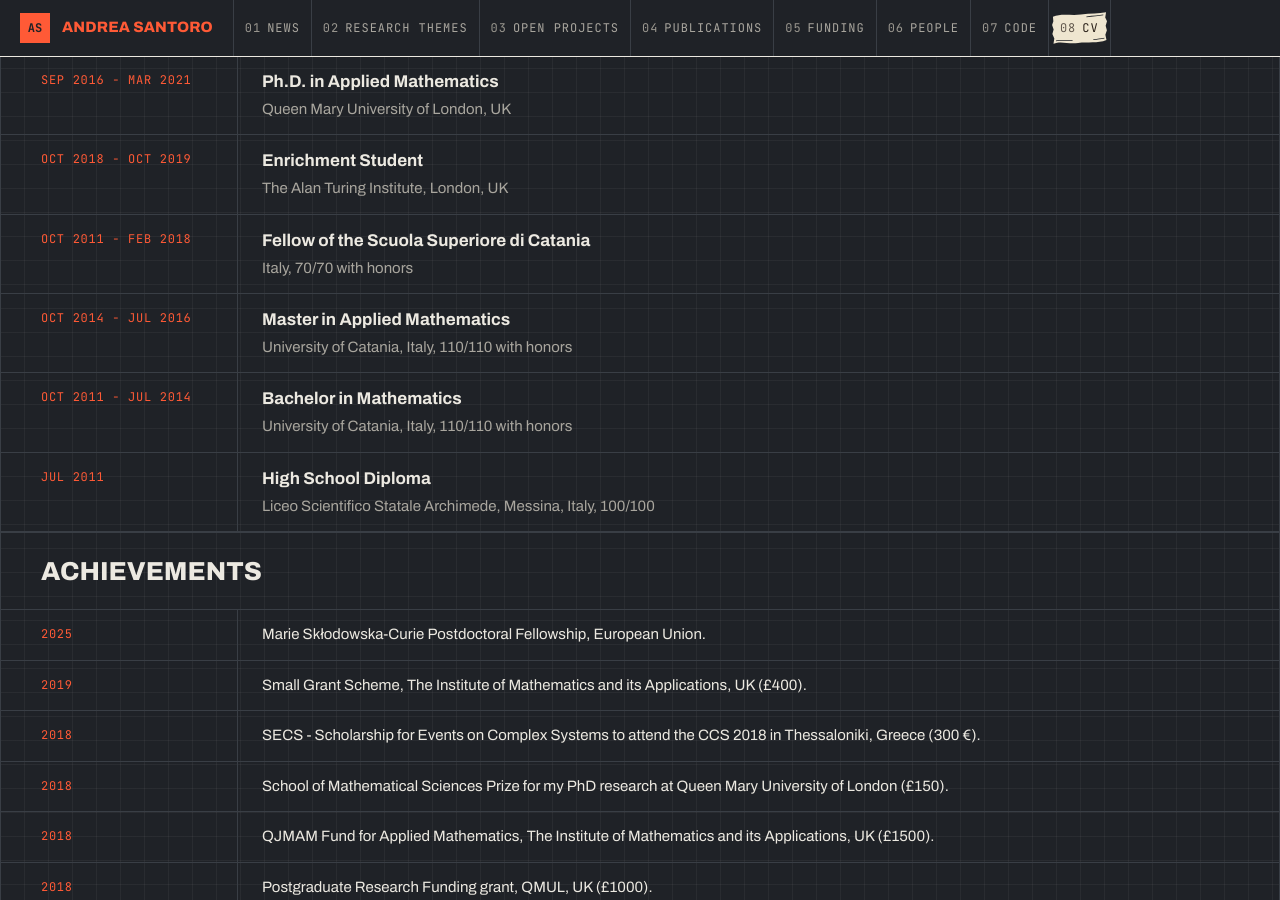
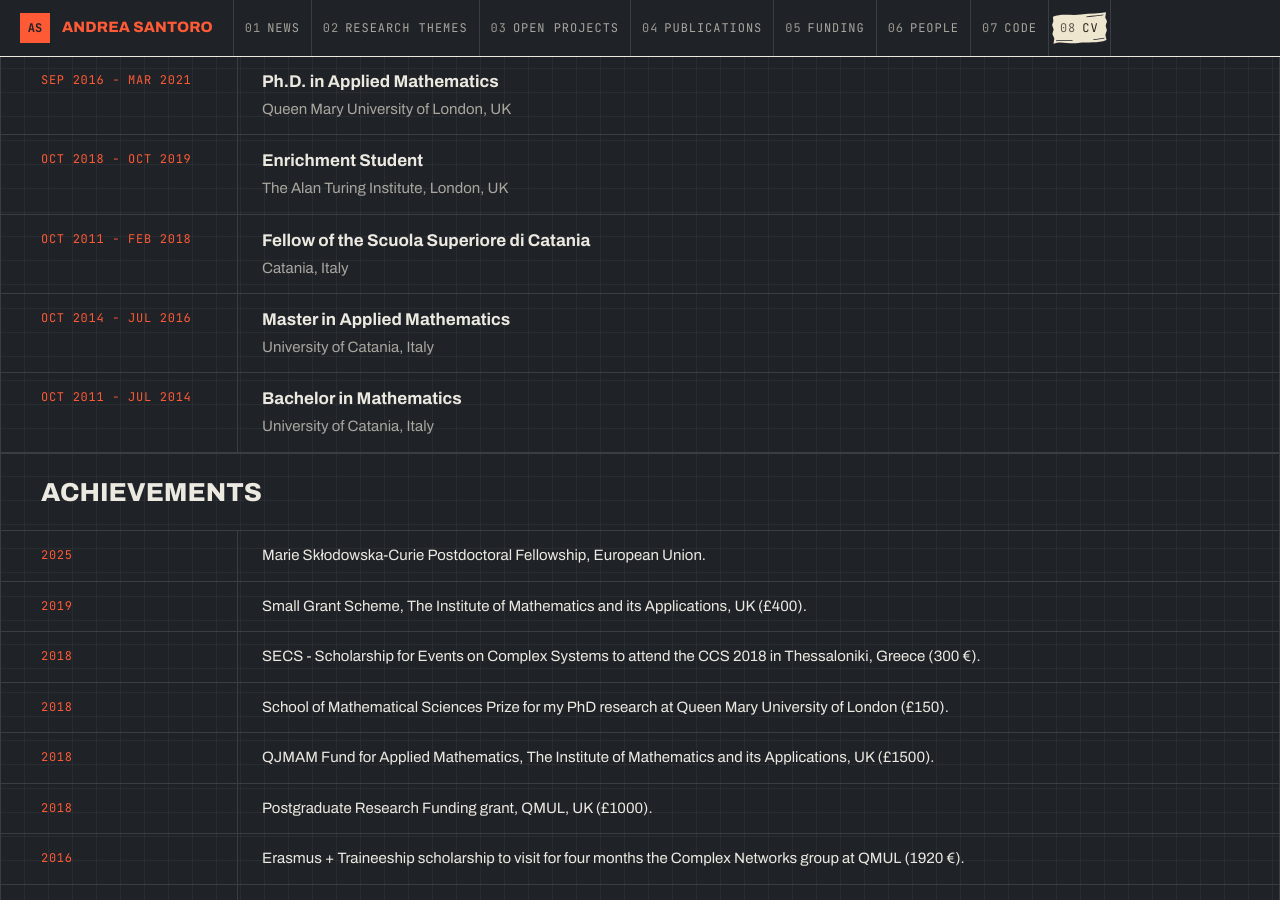
Before and after one commit to andresantoro/andresantoro.github.io, a Jekyll site: the page built from _pages/cv.md, in a window 1280 px wide and 900 px high, scrolled down 868 px. Built offline with Jekyll 4.4.1, drawn with Linux system fonts in a browser that asks for light colours.

Commit message:
QMUL link to the Centre for Complex Systems; CV: no high school diploma, no grades
Co-Authored-By: Claude Opus 5.5 <noreply@anthropic.com>

```diff
--- a/_pages/cv.md
+++ b/_pages/cv.md
@@ -56,22 +56,17 @@ lede: "Positions, education and awards. The full PDF is at the bottom."
     <div class="cv-entry">
       <div class="cv-entry-date">Oct 2011 - Feb 2018</div>
       <div class="cv-entry-title">Fellow of the Scuola Superiore di Catania</div>
-      <div class="cv-entry-content">Italy, 70/70 with honors</div>
+      <div class="cv-entry-content">Catania, Italy</div>
     </div>
     <div class="cv-entry">
       <div class="cv-entry-date">Oct 2014 - Jul 2016</div>
       <div class="cv-entry-title">Master in Applied Mathematics</div>
-      <div class="cv-entry-content">University of Catania, Italy, 110/110 with honors</div>
+      <div class="cv-entry-content">University of Catania, Italy</div>
     </div>
     <div class="cv-entry">
       <div class="cv-entry-date">Oct 2011 - Jul 2014</div>
       <div class="cv-entry-title">Bachelor in Mathematics</div>
-      <div class="cv-entry-content">University of Catania, Italy, 110/110 with honors</div>
-    </div>
-    <div class="cv-entry">
-      <div class="cv-entry-date">Jul 2011</div>
-      <div class="cv-entry-title">High School Diploma</div>
-      <div class="cv-entry-content">Liceo Scientifico Statale Archimede, Messina, Italy, 100/100</div>
+      <div class="cv-entry-content">University of Catania, Italy</div>
     </div>
   </div>
 
```
Also changed, not shown: _pages/about.md (+1 -1 lines).
